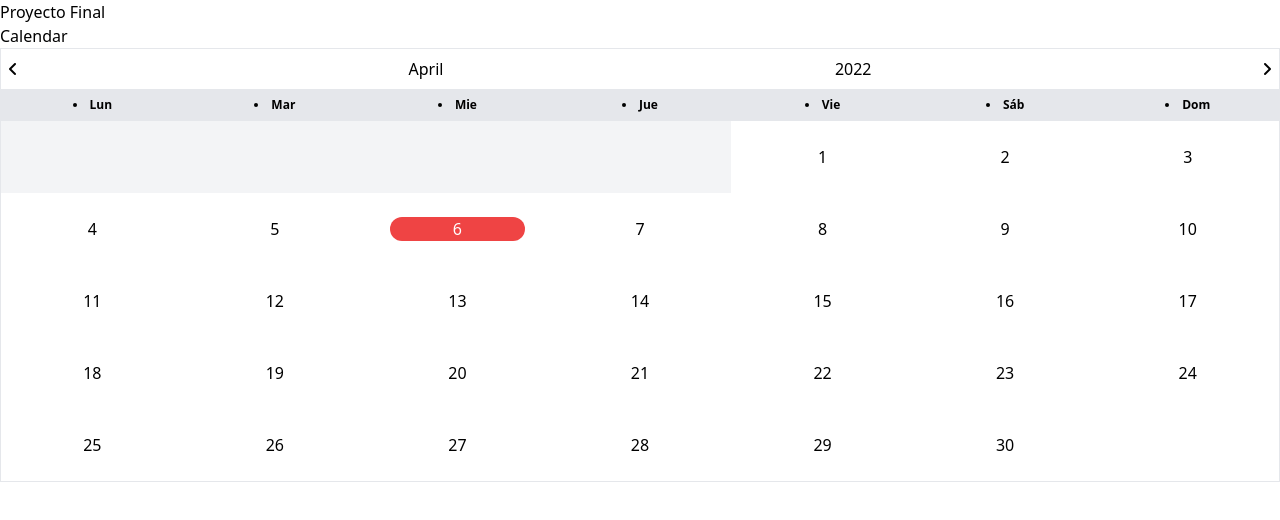
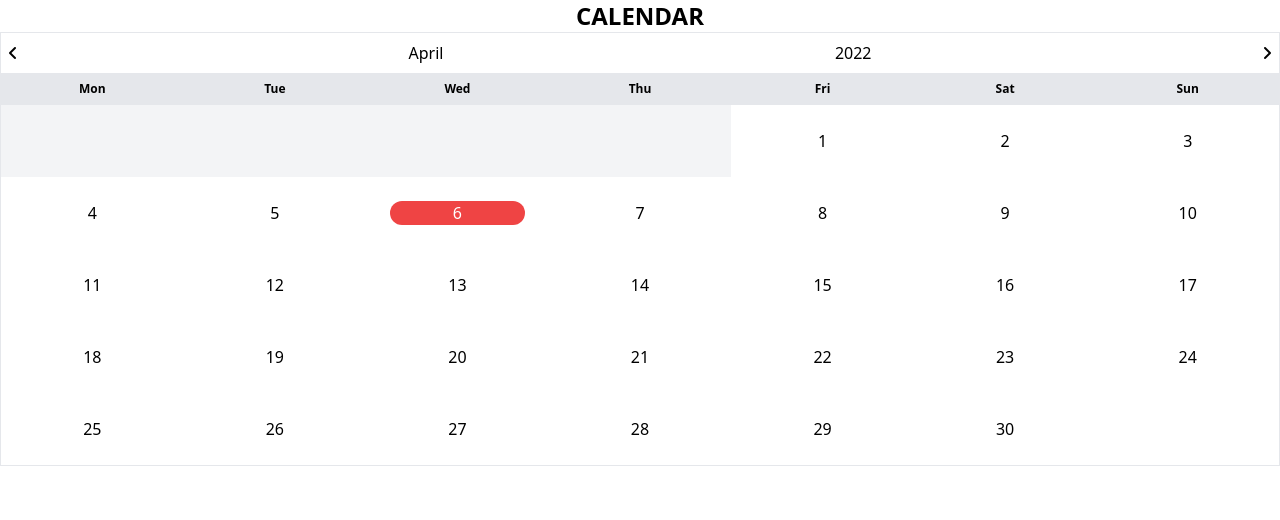
Before and after one commit to JenniferSemanate/ProyectoFinal, a Vue app: page / in a window 1280 px wide. Shown: the top 520 px of the page. Built offline with nearby package versions, Linux system fonts and the light colour scheme.

Commit message:
trabajo en clase

```diff
--- a/src/App.vue
+++ b/src/App.vue
@@ -1,5 +1,4 @@
 <template>
-  <h1>Proyecto Final</h1>
   <RouterView />
 </template>
 
--- a/src/routes.js
+++ b/src/routes.js
@@ -1,7 +1,9 @@
 import Calendar from "./views/Calendar.vue";
 import NotFound from "./views/NotFound.vue";
+import Notas from "./views/Notas.vue";
 
 export const routes = [
   { path: "/", name: "calendar", component: Calendar },
+  { path: "/notas", name: "notas", component: Notas },
   { path: "/:path(.*)", component: NotFound },
 ];
--- a/src/views/Calendar.vue
+++ b/src/views/Calendar.vue
@@ -1,49 +1,40 @@
 <template>
   <div>
-    <h1>Calendar</h1>
-    <!-- <h2>{{ lastMonth(3) }}</h2> -->
-    <!-- <h2>{{ setNewDate() }}</h2>
-    <h3>{{ getTotalDays() }}</h3>
-    <h4>{{ writeMonth(month) }}</h4> -->
+    <h1 class="uppercase font-bold text-2xl text-center">Calendar</h1>
     <div class="container mx-auto border">
       <!-- navbar -->
       <div class="flex justify-between gap-5 p-2">
         <button @click="lastMonth">
           <i class="fa-solid fa-angle-left"></i>
         </button>
-        <!-- Crear los eventos -->
-
         <p>{{ monthNames[month] }}</p>
-        <!--dato computado-->
         <p>{{ year }}</p>
-        <!--dato computado-->
         <button @click="nextMonth">
           <i class="fa-solid fa-angle-right"></i>
         </button>
-        <!-- Crear los eventos -->
       </div>
       <!-- calendario week -->
       <div class="grid grid-cols-7 text-center">
-        <li class="bg-gray-200 font-bold text-xs p-2">Lun</li>
-        <li class="bg-gray-200 font-bold text-xs p-2">Mar</li>
-        <li class="bg-gray-200 font-bold text-xs p-2">Mie</li>
-        <li class="bg-gray-200 font-bold text-xs p-2">Jue</li>
-        <li class="bg-gray-200 font-bold text-xs p-2">Vie</li>
-        <li class="bg-gray-200 font-bold text-xs p-2">Sáb</li>
-        <li class="bg-gray-200 font-bold text-xs p-2">Dom</li>
+        <div class="bg-gray-200 font-bold text-xs p-2">Mon</div>
+        <div class="bg-gray-200 font-bold text-xs p-2">Tue</div>
+        <div class="bg-gray-200 font-bold text-xs p-2">Wed</div>
+        <div class="bg-gray-200 font-bold text-xs p-2">Thu</div>
+        <div class="bg-gray-200 font-bold text-xs p-2">Fri</div>
+        <div class="bg-gray-200 font-bold text-xs p-2">Sat</div>
+        <div class="bg-gray-200 font-bold text-xs p-2">Sun</div>
+
       </div>
       <div class="grid grid-cols-7">
-        <!-- DIAS VACIOS -->
+        <!-- Dias vacios -->
         <div v-for="n in diasVacios" :key="n" class="bg-gray-100"></div>
         <!-- calendario days -->
         <div v-for="day in days" :key="day" class="p-6">
-          <div
-            :class="{ 'bg-red-500 text-white': isItToday(day) }"
-            class="rounded-full text-center"
-          >
-            {{ day.getDate() }}
+          <div :class="{ 'bg-red-500 text-white': isItToday(day) }"
+            class="rounded-full text-center">
+               <RouterLink :to="`/notas/`">{{ day.getDate() }}</RouterLink>
           </div>
-          <!-- <span class="text-gray-400">{{ day.getDay() }}</span> -->
+          <!-- <span class="text-gray-400">{{ day.getDay() }}</span> con esto podemos ver el di
+        ía pero por numero-->
         </div>
       </div>
     </div>
@@ -75,8 +66,8 @@ export default {
   },
   computed: {
     days() {
-      var date = new Date(this.year, this.month, 1);
-      var days = [];
+      let date = new Date(this.year, this.month, 1);
+      let days = [];
       while (date.getMonth() === this.month) {
         days.push(new Date(date));
         date.setDate(date.getDate() + 1);
--- /dev/null
+++ b/src/views/Notas.vue
@@ -0,0 +1,17 @@
+<template>
+  View Notas
+    <div class="grid grid-cols-7 text-center">
+      <h1>{{ today }}</h1>
+      <div class="bg-white">Notas</div>
+    </div>
+</template>
+
+<script>
+export default {
+  data () {
+    return {
+      today: new Date().toISOString().substr(0, 10),
+    };
+  },
+}
+</script>
```
Also changed, not shown: src/views/codigo-prueba.vue (line endings or trailing spaces).
